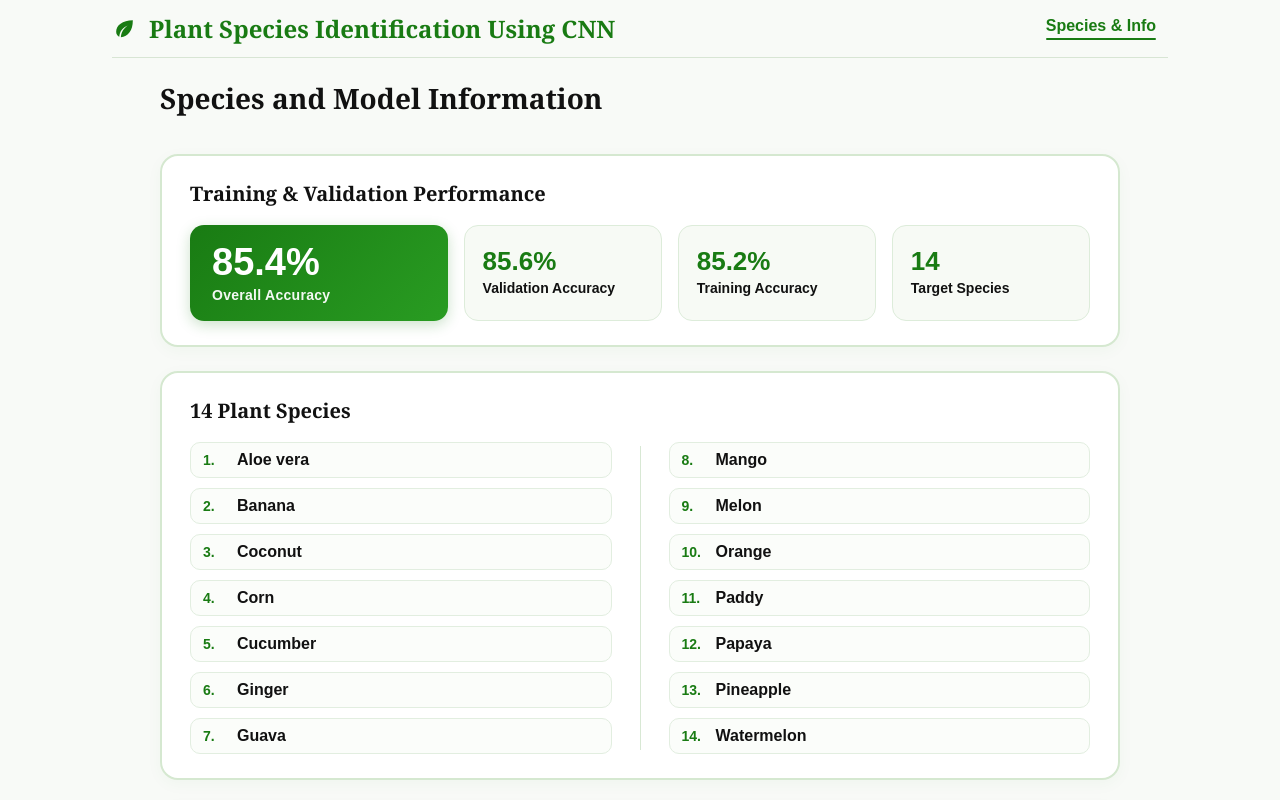
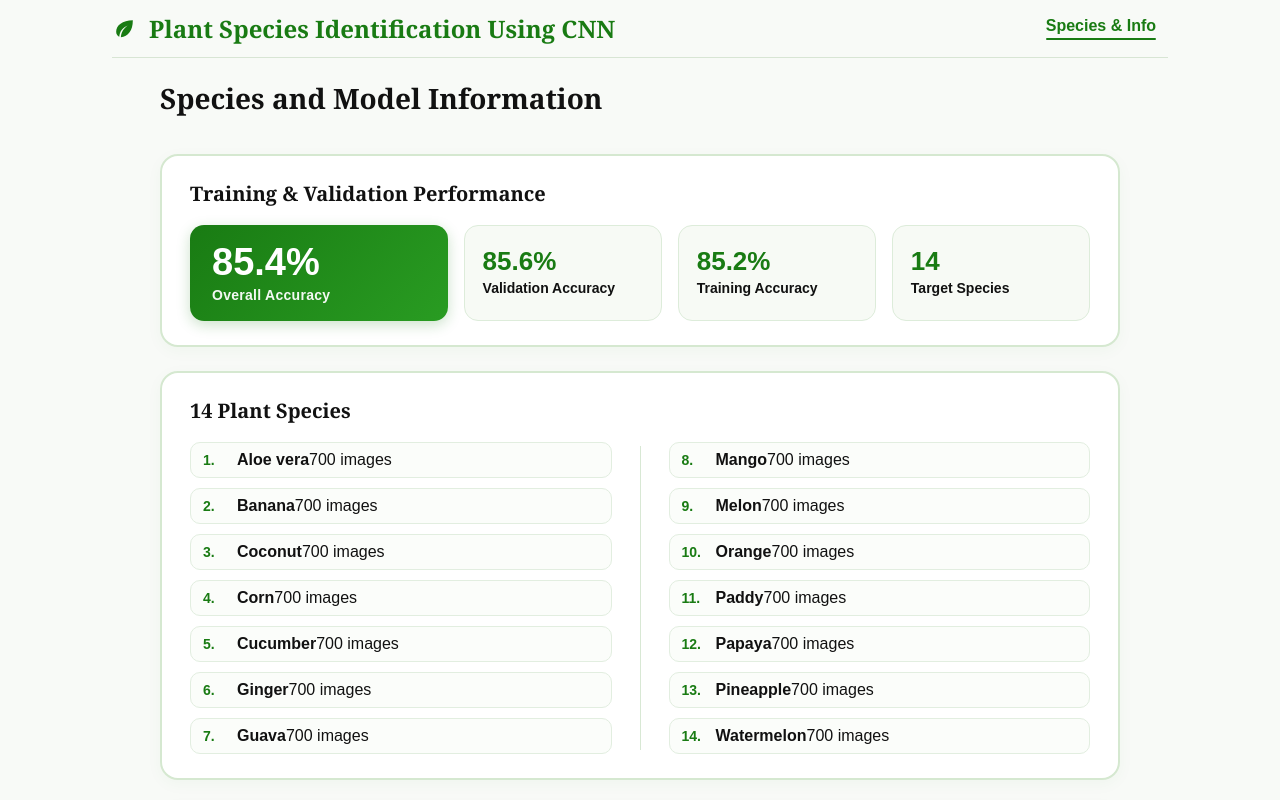
Before and after one commit to Mukunda3187/Plant-Species-Identification, a React (Vite) app in the folder frontend/: page / in a window 1280 px wide. Both pictures are taken after a click on the button "Species & Info". Built offline with nearby package versions, Linux system fonts and the light colour scheme.

Commit message:
Update App.jsx

```diff
--- a/frontend/src/App.jsx
+++ b/frontend/src/App.jsx
@@ -19,6 +19,23 @@ const SPECIES_COL_2 = [
   "Pineapple",
   "Watermelon",
 ];
+
+const DATASET_COUNTS = {
+  "Aloe vera": 700,
+  "Banana": 700,
+  "Coconut": 700,
+  "Corn": 700,
+  "Cucumber": 700,
+  "Ginger": 700,
+  "Guava": 700,
+  "Mango": 700,
+  "Melon": 700,
+  "Orange": 700,
+  "Paddy": 700,
+  "Papaya": 700,
+  "Pineapple": 700,
+  "Watermelon": 700,
+};
 
 export default function App() {
   const inputRef = useRef(null);
@@ -216,7 +233,14 @@ export default function App() {
   {SPECIES_COL_1.map((name, i) => (
     <li key={name} className="species-item">
       <span className="species-num">{i + 1}.</span>
+
+      <div className="species-info">
         <span className="species-common">{name}</span>
+
+        <span className="species-count">
+          {DATASET_COUNTS[name]} images
+        </span>
+      </div>
     </li>
   ))}
 </ol>
@@ -231,7 +255,14 @@ export default function App() {
   {SPECIES_COL_2.map((name, i) => (
     <li key={name} className="species-item">
       <span className="species-num">{i + 8}.</span>
+
+      <div className="species-info">
         <span className="species-common">{name}</span>
+
+        <span className="species-count">
+          {DATASET_COUNTS[name]} images
+        </span>
+      </div>
     </li>
   ))}
 </ol>
```
Lines whose indentation alone changed are shown as unchanged.
